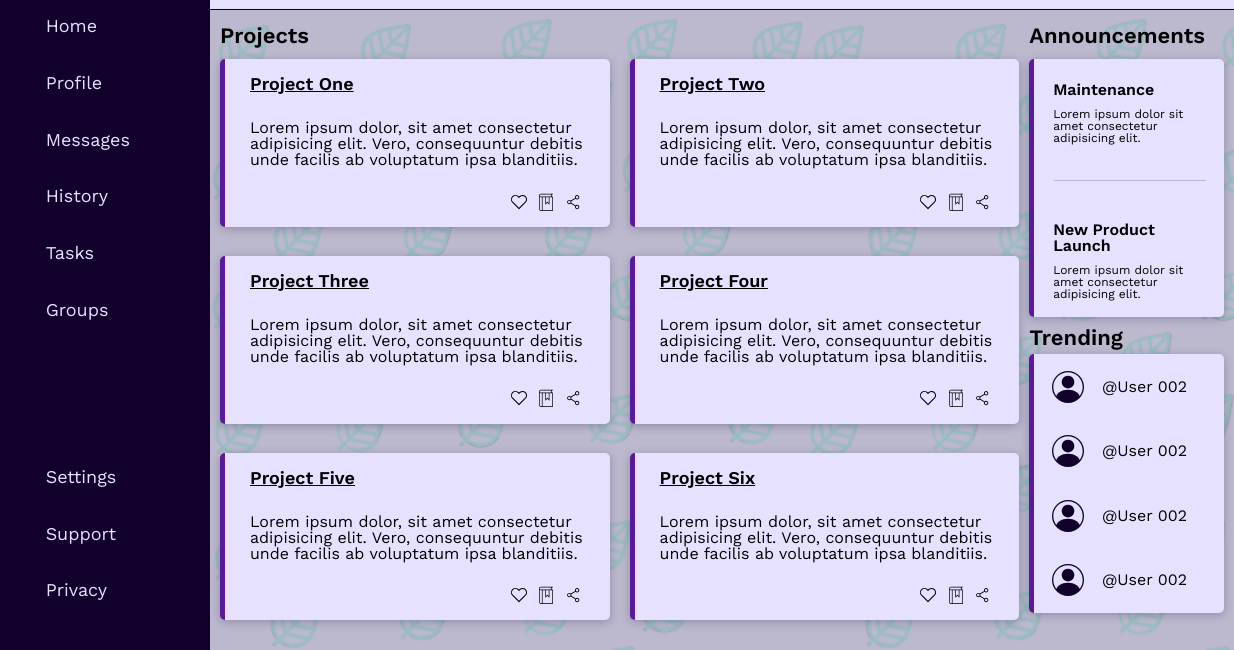
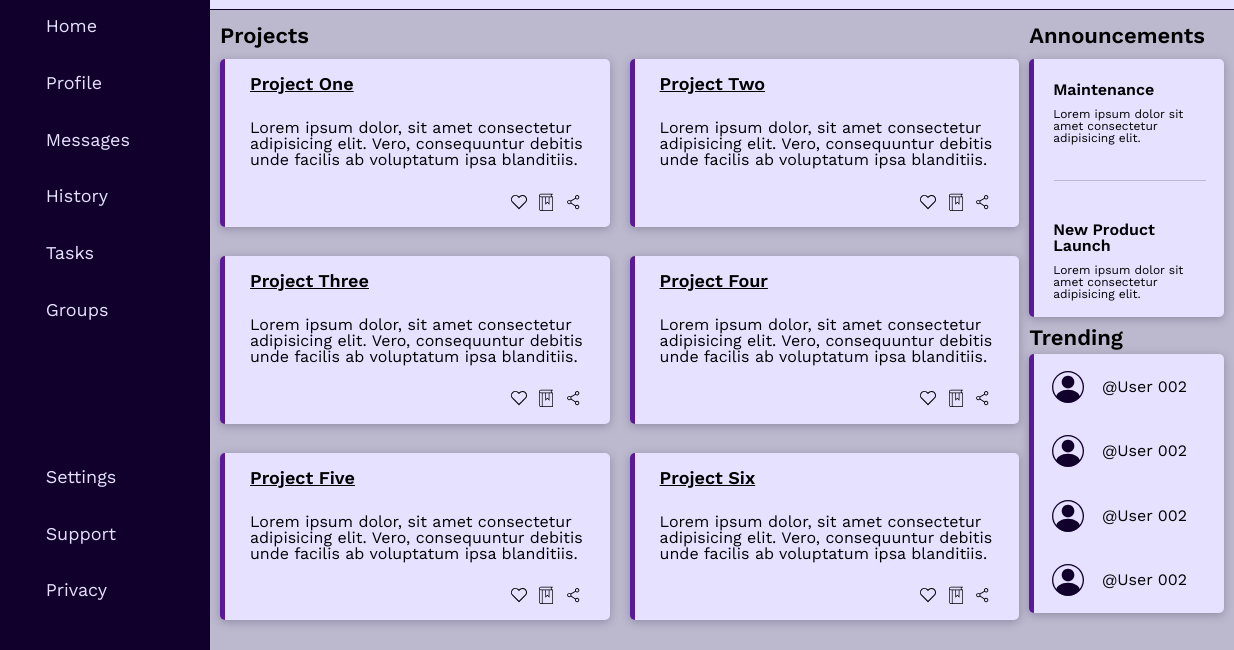
Before and after one commit to 222sucram/admin-dashboard, a plain HTML site: page index.html in a window 1280 px wide. Shown: the part 150-800 px from the top of the page, 46-1280 px from the left. Drawn offline with nearby package versions, Linux system fonts and the light colour scheme.

Commit message:
fix bg image

```diff
--- a/style.css
+++ b/style.css
@@ -272,9 +272,9 @@ table {
 }
 
 .main-content {
-    background-image: url(img/admin-bg-5.png);
-    background-size: contain;
+    background-image: url(img/admin-bg-6.png);
     background-color: var(--off-grey);
+    background-position-y: 20px;
     display: grid;
     grid-template-columns: minmax(350px, 2fr) minmax(350px, 2fr) 1fr;
     grid-template-rows: 1fr repeat(3, 4fr);
```
Also changed, not shown: img/admin-bg-6.png (added), img/admin-bg-6.png.png (added).
